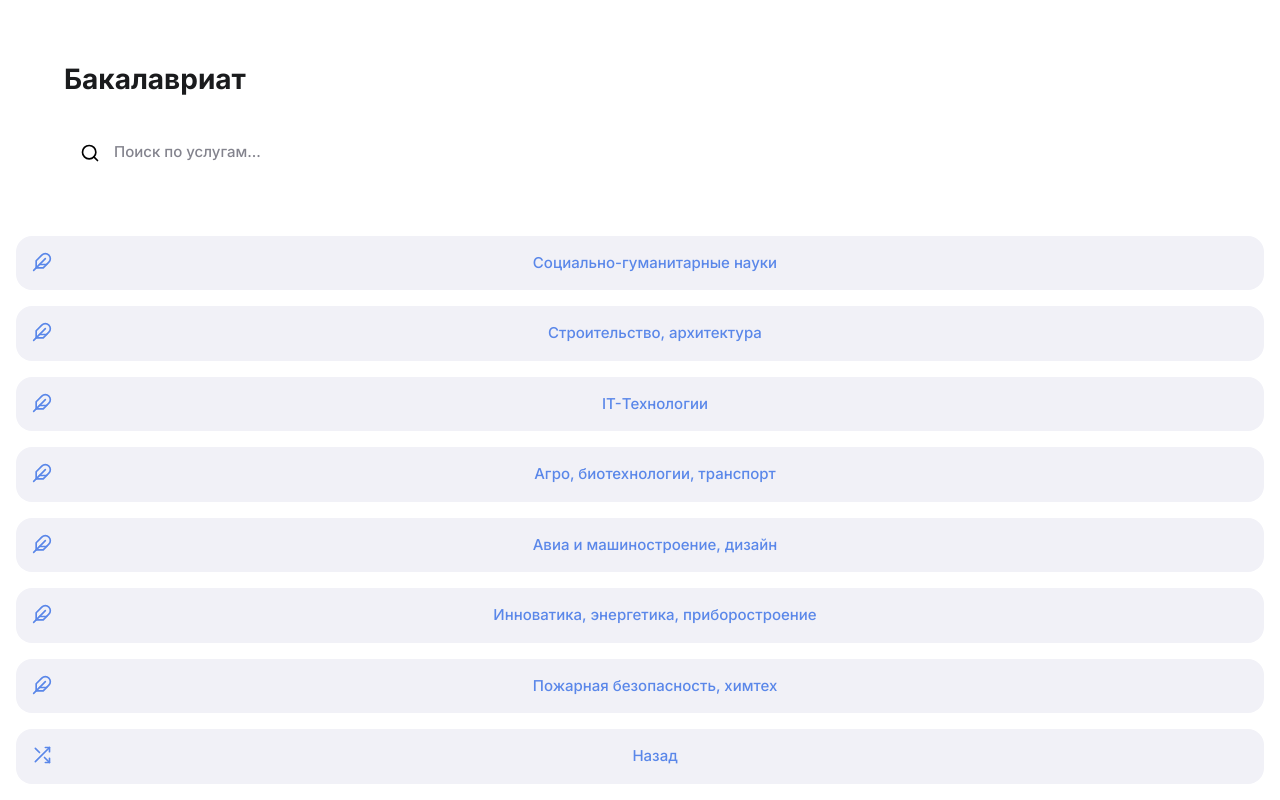
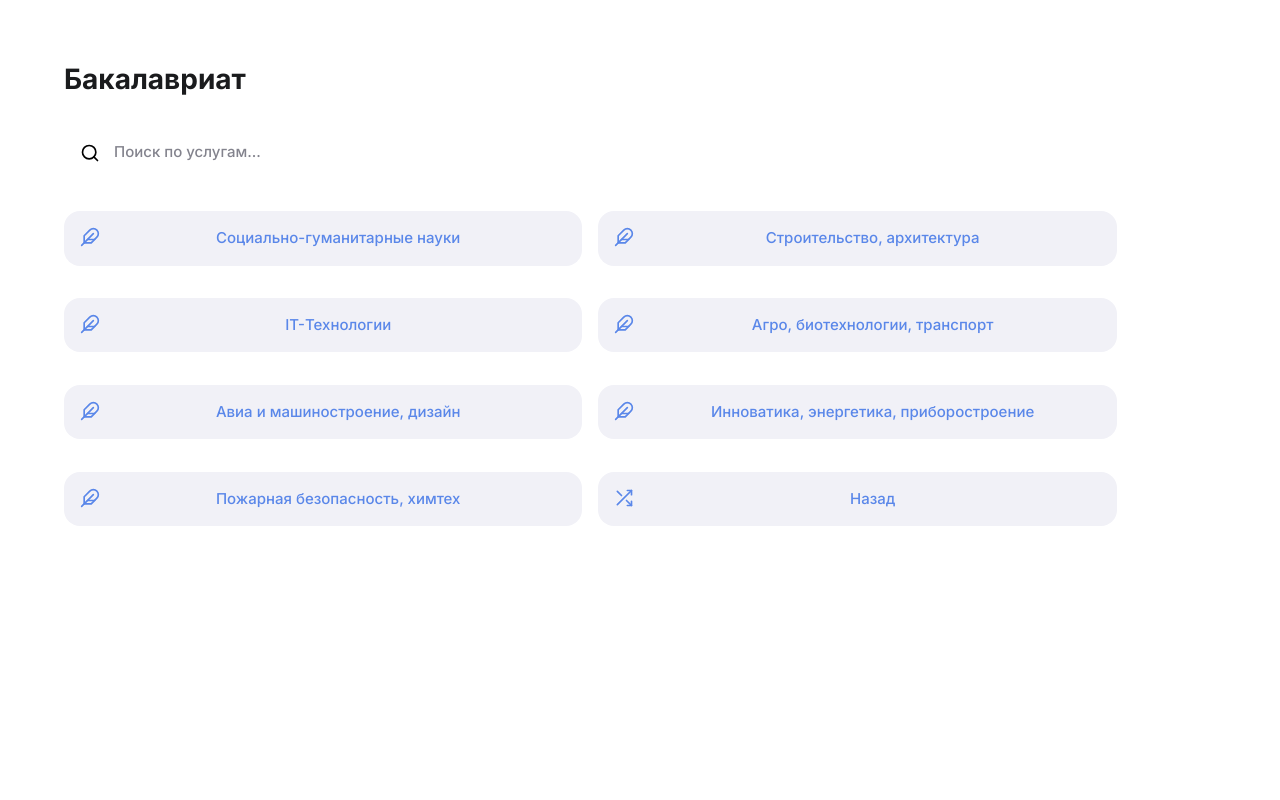
Before and after one commit to Pingwinshik/ElectronicQueue, a Flask app: page /client in a window 1280 px wide, after a click on "Бакалавриат". Run offline with Flask 2, Linux system fonts and the light colour scheme; data that the repository does not hold is empty.

Commit message:
Build 18.01.2023 9:36
В Бакалавре сделал кнопки - потом подгоню под нормальные пропорции

```diff
--- a/templates/client.html
+++ b/templates/client.html
@@ -459,31 +459,38 @@
             Поиск по услугам...
           </p>
         </div>
-        <div class="w3-container w3-margin-top w3-margin-bottom w3-display-bottommiddle" style="width: 100%">
-          <button class="w3-button w3-padding-16 a-button-grey-blue w3-margin-top w3-block w3-round-xlarge a-button-grey-blue-hover" name="button" onclick="document.getElementById('bach_soc_t').style.display='block'">
+        <div class="w3-container w3-margin-top w3-margin-bottom w3-bar">
+          <button class="w3-button w3-padding-16 a-button-grey-blue w3-margin-top w3-margin-right w3-bar-item w3-round-xlarge a-button-grey-blue-hover" name="button" style="width: 45%; height:12.5%" onclick="document.getElementById('bach_soc_t').style.display='block'">
             <img class="search-icon" src="../static/img/icons/feather.svg" alt="Перо" width="20" height="20" align="left" style="margin-right: 10px" />Социально-гуманитарные науки
           </button>
-          <button class="w3-button w3-padding-16 a-button-grey-blue w3-margin-top w3-block w3-round-xlarge a-button-grey-blue-hover" name="button" onclick="document.getElementById('bach_build_t').style.display='block'">
+          <button class="w3-button w3-padding-16 a-button-grey-blue w3-margin-top w3-bar-item w3-round-xlarge a-button-grey-blue-hover" name="button" style="width: 45%; height:12.5%" onclick="document.getElementById('bach_build_t').style.display='block'">
             <img class="search-icon" src="../static/img/icons/feather.svg" alt="Перо" width="20" height="20" align="left" style="margin-right: 10px" />Строительство, архитектура
           </button>
-          <button class="w3-button w3-padding-16 a-button-grey-blue w3-margin-top w3-block w3-round-xlarge a-button-grey-blue-hover" name="button" onclick="document.getElementById('bach_it_t').style.display='block'">
+        </div>
+        <div class="w3-container w3-margin-top w3-margin-bottom w3-bar">
+          <button class="w3-button w3-padding-16 a-button-grey-blue w3-margin-top w3-bar-item w3-round-xlarge a-button-grey-blue-hover" name="button" style="width: 45%; height:12.5%" onclick="document.getElementById('bach_it_t').style.display='block'">
             <img class="search-icon" src="../static/img/icons/feather.svg" alt="Перо" width="20" height="20" align="left" style="margin-right: 10px" />IT-Технологии
           </button>
-          <button class="w3-button w3-padding-16 a-button-grey-blue w3-margin-top w3-block w3-round-xlarge a-button-grey-blue-hover" name="button" onclick="document.getElementById('bach_agro_t').style.display='block'">
+          <button class="w3-button w3-padding-16 a-button-grey-blue w3-margin-top w3-margin-left w3-bar-item w3-round-xlarge a-button-grey-blue-hover" name="button" style="width: 45%; height:12.5%" onclick="document.getElementById('bach_agro_t').style.display='block'">
             <img class="search-icon" src="../static/img/icons/feather.svg" alt="Перо" width="20" height="20" align="left" style="margin-right: 10px" />Агро, биотехнологии, транспорт
           </button>
-          <button class="w3-button w3-padding-16 a-button-grey-blue w3-margin-top w3-block w3-round-xlarge a-button-grey-blue-hover" name="button" onclick="document.getElementById('bach_avia_t').style.display='block'">
+        </div>
+        <div class="w3-container w3-margin-top w3-margin-bottom w3-bar">
+          <button class="w3-button w3-padding-16 a-button-grey-blue w3-margin-top w3-margin-right w3-bar-item w3-round-xlarge a-button-grey-blue-hover" name="button" style="width: 45%; height:12.5%" onclick="document.getElementById('bach_avia_t').style.display='block'">
             <img class="search-icon" src="../static/img/icons/feather.svg" alt="Перо" width="20" height="20" align="left" style="margin-right: 10px" />Авиа и машиностроение, дизайн
           </button>
-          <button class="w3-button w3-padding-16 a-button-grey-blue w3-margin-top w3-block w3-round-xlarge a-button-grey-blue-hover" name="button" onclick="document.getElementById('bach_inno_t').style.display='block'">
+          <button class="w3-button w3-padding-16 a-button-grey-blue w3-margin-top w3-bar-item w3-round-xlarge a-button-grey-blue-hover" name="button" style="width: 45%; height:12.5%" onclick="document.getElementById('bach_inno_t').style.display='block'">
             <img class="search-icon" src="../static/img/icons/feather.svg" alt="Перо" width="20" height="20" align="left" style="margin-right: 10px" />Инноватика, энергетика, приборостроение
           </button>
-          <button class="w3-button w3-padding-16 a-button-grey-blue w3-margin-top w3-block w3-round-xlarge a-button-grey-blue-hover" name="button" onclick="document.getElementById('bach_chem_t').style.display='block'">
+        </div>
+        <div class="w3-container w3-margin-top w3-margin-bottom w3-bar">
+          <button class="w3-button w3-padding-16 a-button-grey-blue w3-margin-top w3-bar-item w3-round-xlarge a-button-grey-blue-hover" name="button" style="width: 45%; height:12.5%" onclick="document.getElementById('bach_chem_t').style.display='block'">
             <img class="search-icon" src="../static/img/icons/feather.svg" alt="Перо" width="20" height="20" align="left" style="margin-right: 10px" />Пожарная безопасность, химтех
           </button>
-          <button class="w3-button w3-padding-16 a-button-grey-blue w3-margin-top w3-block w3-round-xlarge a-button-grey-blue-hover" name="button" onclick="openTab('Start')">
+          <button class="w3-button w3-padding-16 a-button-grey-blue w3-margin-top w3-margin-left w3-bar-item w3-round-xlarge a-button-grey-blue-hover" name="button" style="width: 45%; height:12.5%" onclick="openTab('Start')">
             <img class="search-icon" src="../static/img/icons/shuffle.svg" alt="Перо" width="20" height="20" align="left" style="margin-right: 10px" />Назад
           </button>
+        </div>
           <div class="long-show">
           </div>
         </div>
```
